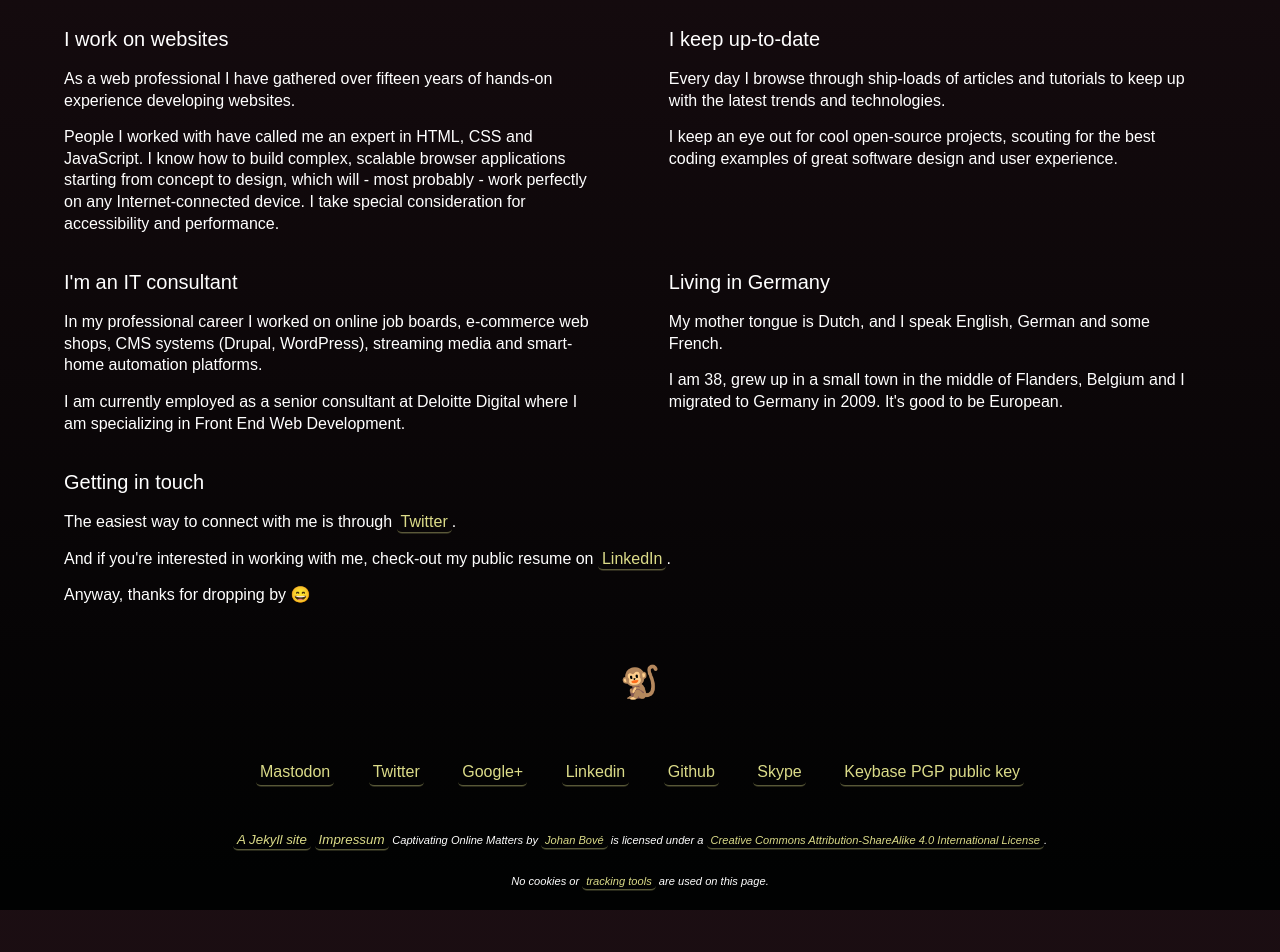
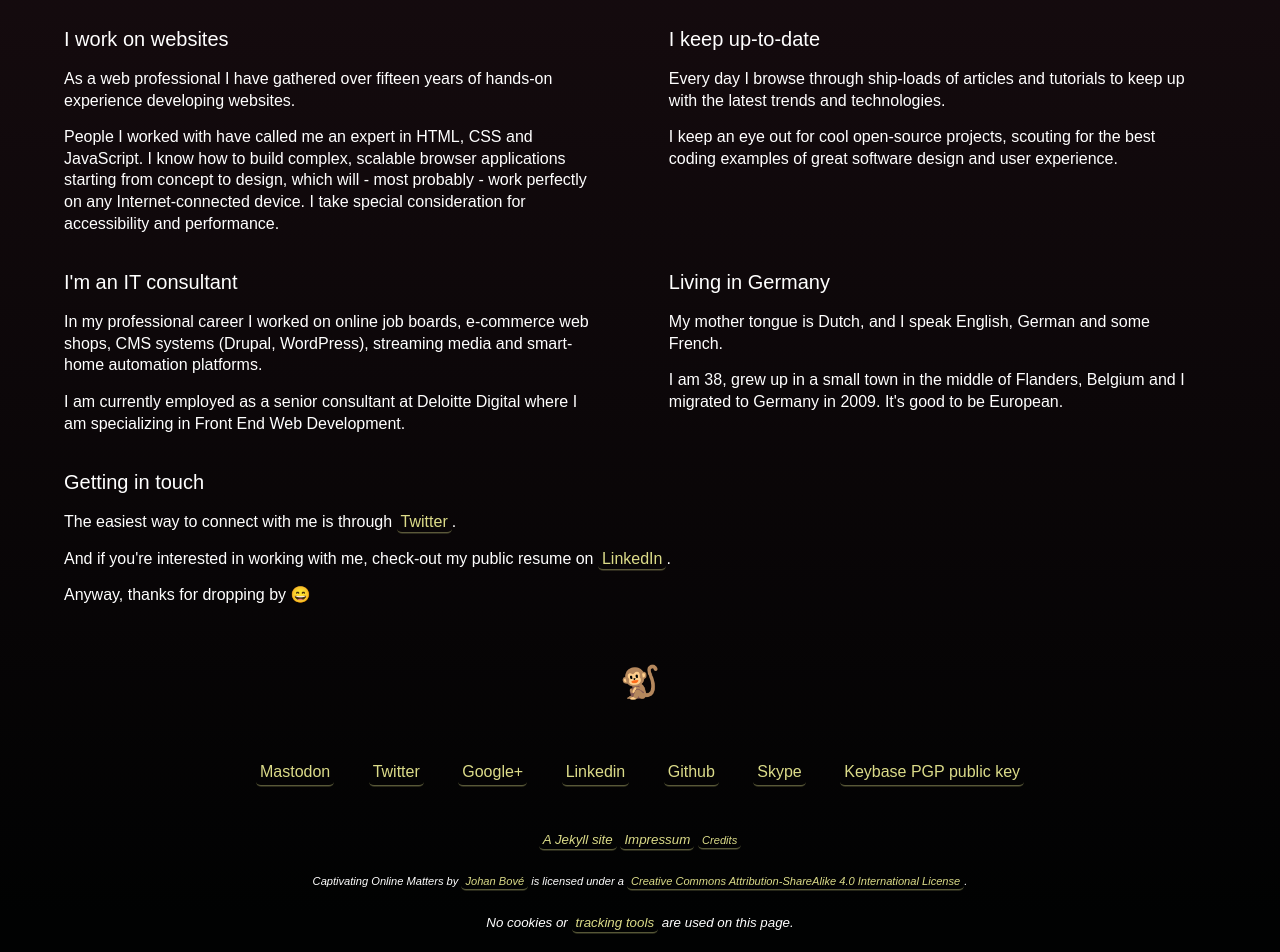
Before and after one commit to johanbove/johanbove.github.io, a Jekyll site: the page built from index.md, in a window 1280 px wide. Shown: the part 339-1291 px from the top of the page. Built offline with Jekyll 4.4.1, drawn with Linux system fonts in a browser that asks for light colours; emoji names are drawn with the system emoji font; before the commit the page ends 1249 px from its top, so only the background shows below that.

Commit message:
Changes footer Added credits

```diff
--- a/_includes/footer.html
+++ b/_includes/footer.html
@@ -19,13 +19,16 @@
 
     <div class="inner">
         <div class="credits">
-            <p>
-              <span class="mention"><a href="http://jekyllrb.com/">A Jekyll site</a></span>
-              <span class="impressum"><a href="/impressum">Impressum</a></span>
-              <span class="license"><span xmlns:dct="http://purl.org/dc/terms/" href="http://purl.org/dc/dcmitype/Text" property="dct:title" rel="dct:type">Captivating Online Matters</span> by <a xmlns:cc="http://creativecommons.org/ns#" href="http://johanbove.info" property="cc:attributionName" rel="cc:attributionURL">Johan Bové</a> is licensed under a <a rel="license" href="http://creativecommons.org/licenses/by-sa/4.0/">Creative Commons Attribution-ShareAlike 4.0 International License</a>.</span>
-           </p>
+          <p>
+            <span class="mention"><a href="http://jekyllrb.com/">A Jekyll site</a></span>
+            <span class="impressum"><a href="/impressum">Impressum</a></span>
+            <span class="credits"><a href="/credits">Credits</a></span>
+          </p>
+          <p>
+            <span class="license"><span xmlns:dct="http://purl.org/dc/terms/" href="http://purl.org/dc/dcmitype/Text" property="dct:title" rel="dct:type">Captivating Online Matters</span> by <a xmlns:cc="http://creativecommons.org/ns#" href="http://johanbove.info" property="cc:attributionName" rel="cc:attributionURL">Johan Bové</a> is licensed under a <a rel="license" href="http://creativecommons.org/licenses/by-sa/4.0/">Creative Commons Attribution-ShareAlike 4.0 International License</a>.</span>
+          </p>
            <p>
-            <small>No cookies or <a href="https://donttrack.us/" rel="noopener noreferrer">tracking tools</a> are used on this page.</small>
+            <span class="notracking">No cookies or <a href="https://donttrack.us/" rel="noopener noreferrer">tracking tools</a> are used on this page.</span>
           </p>
         </div>
     </div>
```
